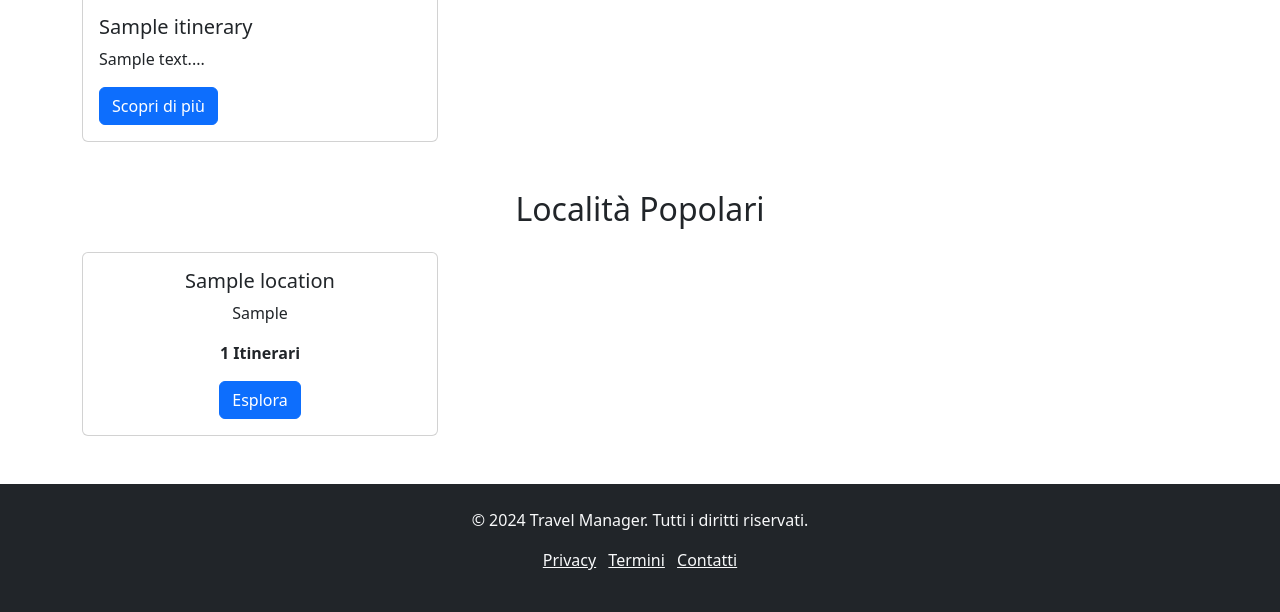
After one commit to ManuelBelotti123/gestionale_viaggi, a PHP site: page /user_pages/itineraries.php in a window 1280 px wide. The commit adds this page. Shown: the part 1171-1783 px from the top of the page. Run offline with PHP 8.4, Linux system fonts and the light colour scheme; the visitor is signed in with stand-in values (Sample User, id 1); tables that the repository leaves empty or names only in its code hold one stand-in row (values such as "Sample post").

Commit message:
user_pages Itineraries.php

```diff
--- a/dashboard_user.php
+++ b/dashboard_user.php
@@ -63,7 +63,7 @@ try {
                     <div class="card-body text-center">
                         <h5 class="card-title">Esplora Itinerari</h5>
                         <p class="card-text">Sfoglia tutti gli itinerari disponibili e scopri nuove destinazioni.</p>
-                        <a href="itineraries.php" class="btn btn-primary">Vai</a>
+                        <a href="./user_pages/itineraries.php" class="btn btn-primary">Vai</a>
                     </div>
                 </div>
             </div>
--- /dev/null
+++ b/user_pages/itineraries.php
@@ -0,0 +1,152 @@
+<?php
+include('../auth/auth_functions.php');
+include('../db/db.php');
+
+// Verifica se l'utente è loggato
+redirect_if_not_logged_in();
+
+try {
+    // Recupero degli itinerari più popolari (simuliamo ordinamento per popolarità)
+    $popular_stmt = $conn->query("SELECT * FROM gsv_itineraries ORDER BY created_at DESC LIMIT 6");
+    $popular_itineraries = $popular_stmt->fetchAll(PDO::FETCH_ASSOC);
+
+    // Recupero degli itinerari recenti
+    $recent_stmt = $conn->query("SELECT * FROM gsv_itineraries ORDER BY created_at DESC LIMIT 6");
+    $recent_itineraries = $recent_stmt->fetchAll(PDO::FETCH_ASSOC);
+
+    // Recupero delle località più rappresentate negli itinerari
+    $location_stmt = $conn->query("
+        SELECT L.name, L.region, COUNT(I.itinerary_id) AS itinerary_count
+        FROM GSV_locations L
+        JOIN GSV_itineraries I ON I.location_id = L.location_id
+        GROUP BY L.name, L.region
+        ORDER BY itinerary_count DESC
+        LIMIT 6
+    ");
+    $popular_locations = $location_stmt->fetchAll(PDO::FETCH_ASSOC);
+
+} catch (PDOException $e) {
+    $popular_itineraries = [];
+    $recent_itineraries = [];
+    $popular_locations = [];
+    $error_message = "Errore nel caricamento degli itinerari.";
+}
+?>
+<!DOCTYPE html>
+<html lang="it">
+<head>
+    <meta charset="UTF-8">
+    <meta name="viewport" content="width=device-width, initial-scale=1.0">
+    <title>Esplora Itinerari</title>
+    <link href="https://cdn.jsdelivr.net/npm/bootstrap@5.3.0-alpha1/dist/css/bootstrap.min.css" rel="stylesheet">
+    <link rel="stylesheet" href="./styles/itineraries.css">
+</head>
+<body>
+    <!-- Navbar -->
+    <nav class="navbar navbar-expand-lg navbar-dark bg-dark">
+        <div class="container-fluid">
+            <a class="navbar-brand" href="#">Travel Manager</a>
+            <button class="navbar-toggler" type="button" data-bs-toggle="collapse" data-bs-target="#navbarNav" aria-controls="navbarNav" aria-expanded="false" aria-label="Toggle navigation">
+                <span class="navbar-toggler-icon"></span>
+            </button>
+            <div class="collapse navbar-collapse" id="navbarNav">
+                <ul class="navbar-nav ms-auto">
+                    <li class="nav-item">
+                        <a class="nav-link active" href="../dashboard_user.php">Dashboard</a>
+                    </li>
+                    <li class="nav-item">
+                        <a class="nav-link" href="auth/logout.php">Logout</a>
+                    </li>
+                </ul>
+            </div>
+        </div>
+    </nav>
+
+    <!-- Hero Section -->
+    <div class="bg-dark text-light text-center py-5">
+        <h1 class="display-4">Esplora gli Itinerari</h1>
+        <p class="lead">Scopri i percorsi migliori per il tuo prossimo viaggio!</p>
+    </div>
+
+    <!-- Main Content -->
+    <div class="container my-5">
+        <!-- Popolari Section -->
+        <h2 class="text-center mb-4">Itinerari Popolari</h2>
+        <div class="row g-4">
+            <?php if (!empty($popular_itineraries)): ?>
+                <?php foreach ($popular_itineraries as $itinerary): ?>
+                    <div class="col-md-4">
+                        <div class="card">
+                            <img src="./assets/itineraries/default.jpg" class="card-img-top" alt="Itinerario">
+                            <div class="card-body">
+                                <h5 class="card-title"><?= htmlspecialchars($itinerary['title']); ?></h5>
+                                <p class="card-text"><?= htmlspecialchars(substr($itinerary['description'], 0, 100)); ?>...</p>
+                                <a href="itinerary_details.php?id=<?= $itinerary['itinerary_id']; ?>" class="btn btn-primary">Scopri di più</a>
+                            </div>
+                        </div>
+                    </div>
+                <?php endforeach; ?>
+            <?php else: ?>
+                <p class="text-center">Nessun itinerario popolare disponibile al momento.</p>
+            <?php endif; ?>
+        </div>
+
+        <!-- Recenti Section -->
+        <h2 class="text-center mt-5 mb-4">Ultimi Itinerari</h2>
+        <div class="row g-4">
+            <?php if (!empty($recent_itineraries)): ?>
+                <?php foreach ($recent_itineraries as $itinerary): ?>
+                    <div class="col-md-4">
+                        <div class="card">
+                            <img src="./assets/itineraries/default.jpg" class="card-img-top" alt="Itinerario">
+                            <div class="card-body">
+                                <h5 class="card-title"><?= htmlspecialchars($itinerary['title']); ?></h5>
+                                <p class="card-text"><?= htmlspecialchars(substr($itinerary['description'], 0, 100)); ?>...</p>
+                                <a href="itinerary_details.php?id=<?= $itinerary['itinerary_id']; ?>" class="btn btn-primary">Scopri di più</a>
+                            </div>
+                        </div>
+                    </div>
+                <?php endforeach; ?>
+            <?php else: ?>
+                <p class="text-center">Nessun itinerario recente disponibile al momento.</p>
+            <?php endif; ?>
+        </div>
+
+        <!-- Località Popolari Section -->
+        <h2 class="text-center mt-5 mb-4">Località Popolari</h2>
+        <div class="row g-4">
+            <?php if (!empty($popular_locations)): ?>
+                <?php foreach ($popular_locations as $location): ?>
+                    <div class="col-md-4">
+                        <div class="card">
+                            <div class="card-body text-center">
+                                <h5 class="card-title"><?= htmlspecialchars($location['name']); ?></h5>
+                                <p class="card-text"><?= htmlspecialchars($location['region']); ?></p>
+                                <p><strong><?= $location['itinerary_count']; ?> Itinerari</strong></p>
+                                <a href="location_itineraries.php?name=<?= urlencode($location['name']); ?>" class="btn btn-primary">Esplora</a>
+                            </div>
+                        </div>
+                    </div>
+                <?php endforeach; ?>
+            <?php else: ?>
+                <p class="text-center">Nessuna località popolare disponibile al momento.</p>
+            <?php endif; ?>
+        </div>
+    </div>
+
+    <!-- Footer -->
+    <footer class="bg-dark text-light py-4">
+        <div class="container text-center">
+            <p>&copy; 2024 Travel Manager. Tutti i diritti riservati.</p>
+            <ul class="list-inline">
+                <li class="list-inline-item"><a href="#" class="text-light">Privacy</a></li>
+                <li class="list-inline-item"><a href="#" class="text-light">Termini</a></li>
+                <li class="list-inline-item"><a href="#" class="text-light">Contatti</a></li>
+            </ul>
+        </div>
+    </footer>
+
+    <!-- Bootstrap JS -->
+    <script src="https://cdn.jsdelivr.net/npm/bootstrap@5.3.0-alpha1/dist/js/bootstrap.bundle.min.js"></script>
+</body>
+</html>
```
